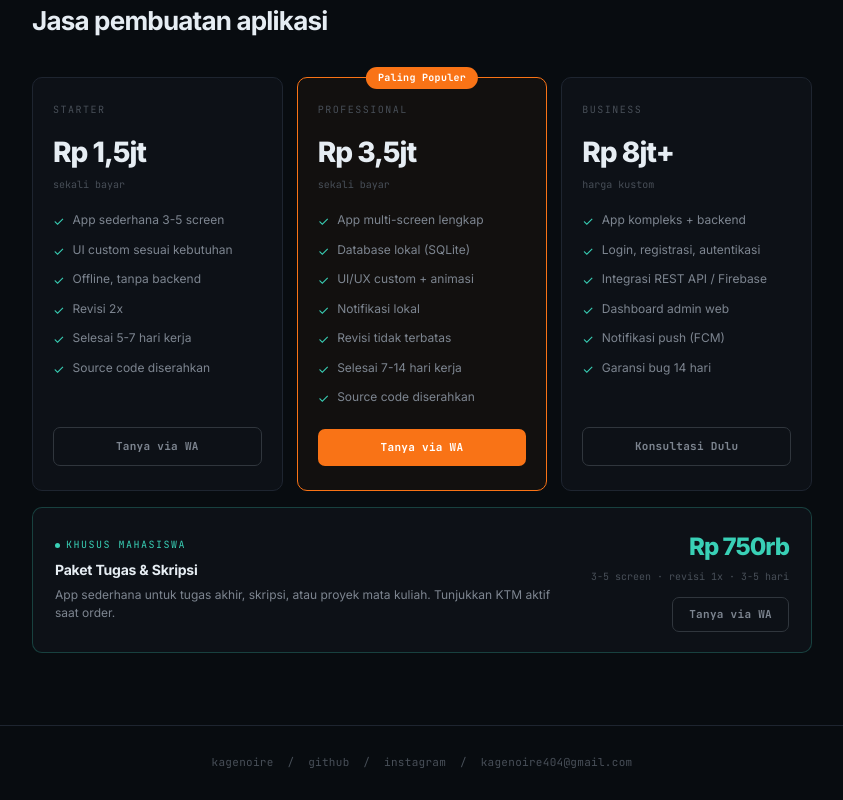
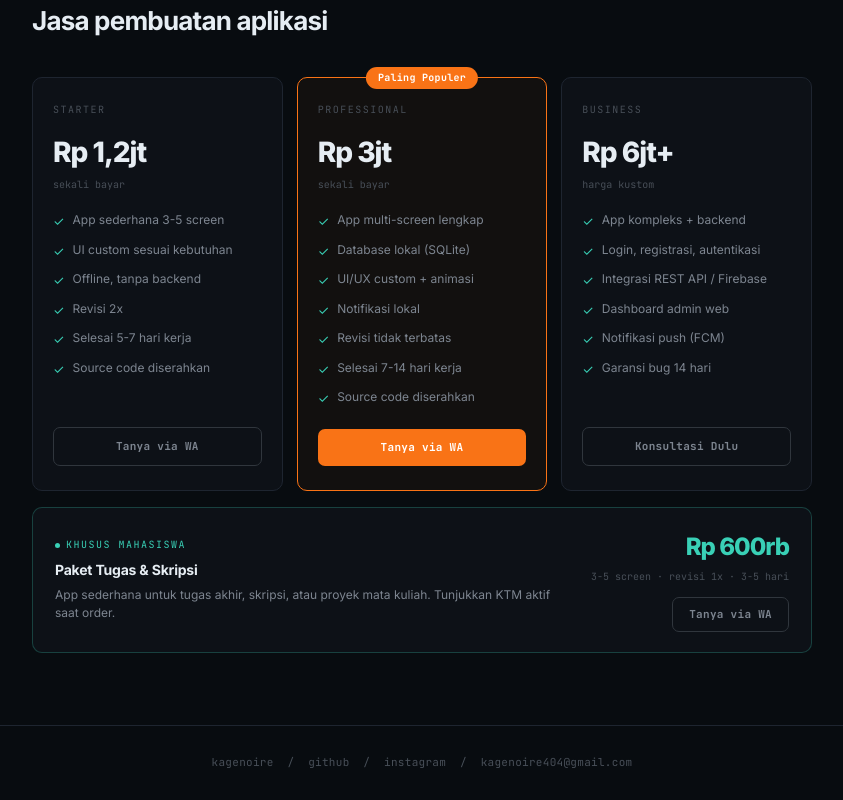
Before and after one commit to Kagenoire/kagenoire.github.io, a plain HTML site: page index.html in a window 1280 px wide. Shown: the part 1551-2351 px from the top of the page, without its empty margins (218-1061 px from the left). Drawn offline with Linux system fonts and the light colour scheme.

Commit message:
update harga app: turunkan sedikit semua paket

```diff
--- a/index.html
+++ b/index.html
@@ -712,7 +712,7 @@
 
     <div class="price-card">
       <div class="price-tier">Starter</div>
-      <div class="price-amount">Rp 1,5jt</div>
+      <div class="price-amount">Rp 1,2jt</div>
       <div class="price-period">sekali bayar</div>
       <ul class="price-feats">
         <li><span class="ck">✓</span> App sederhana 3-5 screen</li>
@@ -728,7 +728,7 @@
     <div class="price-card featured">
       <div class="price-popular">Paling Populer</div>
       <div class="price-tier">Professional</div>
-      <div class="price-amount">Rp 3,5jt</div>
+      <div class="price-amount">Rp 3jt</div>
       <div class="price-period">sekali bayar</div>
       <ul class="price-feats">
         <li><span class="ck">✓</span> App multi-screen lengkap</li>
@@ -744,7 +744,7 @@
 
     <div class="price-card">
       <div class="price-tier">Business</div>
-      <div class="price-amount">Rp 8jt+</div>
+      <div class="price-amount">Rp 6jt+</div>
       <div class="price-period">harga kustom</div>
       <ul class="price-feats">
         <li><span class="ck">✓</span> App kompleks + backend</li>
@@ -766,7 +766,7 @@
       <p>App sederhana untuk tugas akhir, skripsi, atau proyek mata kuliah. Tunjukkan KTM aktif saat order.</p>
     </div>
     <div class="student-box-right">
-      <div class="student-price">Rp 750rb</div>
+      <div class="student-price">Rp 600rb</div>
       <div class="student-note">3-5 screen · revisi 1x · 3-5 hari</div>
       <a href="https://wa.me/6289519950372?text=Halo,+saya+mahasiswa+mau+tanya+paket+app+khusus+mahasiswa" class="price-btn-card ghost" target="_blank" style="display:inline-block; padding: 8px 16px;">Tanya via WA</a>
     </div>
```
